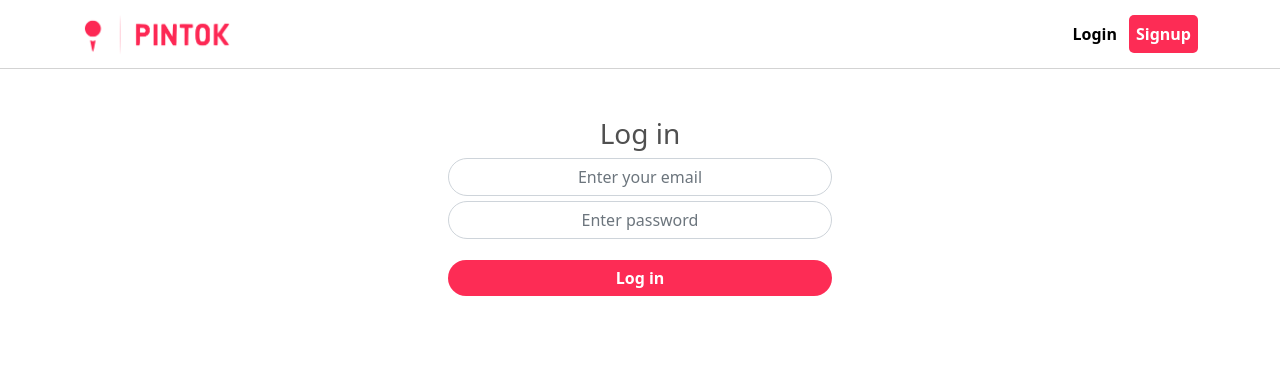
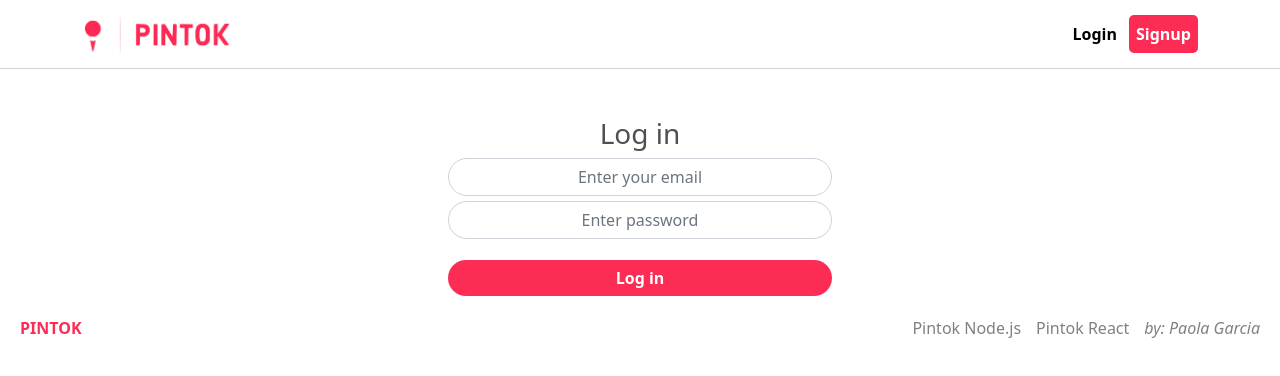
Before and after one commit to paolaagarmun/pintok-frontend, a React (Create React App) app: page /editCategory/1 in a window 1280 px wide. Shown: the top 376 px of the page. Built offline with nearby package versions, Linux system fonts and the light colour scheme; no server answers.

Commit message:
working on styling

```diff
--- a/package.json
+++ b/package.json
@@ -12,6 +12,7 @@
     "react": "^17.0.2",
     "react-bootstrap": "^2.0.3",
     "react-dom": "^17.0.2",
+    "react-google-login": "^5.2.2",
     "react-router-dom": "^6.1.1",
     "react-routes": "^0.2.6",
     "react-scripts": "4.0.3",
--- a/src/App.js
+++ b/src/App.js
@@ -9,6 +9,7 @@ import LoginView from './views/LoginView';
 import SignupView from './views/SignupView';
 import AuthRoute from './components/AuthRoute';
 import EditCategoryView from './views/EditCategoryView';
+import Footer from './components/Footer';
 
 
 function App() {
@@ -26,6 +27,7 @@ function App() {
           <Route path="/editCategory/:id" element={<EditCategoryView/>} />
         </Route>
      </Routes>
+     <Footer/>
     </BrowserRouter>
 
   );
--- /dev/null
+++ b/src/components/Footer.js
@@ -0,0 +1,15 @@
+const Footer = () => {
+    return (
+        <div className="footer">
+            <p className="pintok">PINTOK</p>
+            <div className="links">
+                <a href="https://github.com/paolaagarmun/pintok-backend">Pintok Node.js</a>
+                <a href="https://github.com/paolaagarmun/pintok-frontend">Pintok React</a>
+                <p>by: Paola Garcia</p>
+            </div>
+        </div>
+
+    )
+}
+
+export default Footer;
--- /dev/null
+++ b/src/styles/footer/footer.scss
@@ -0,0 +1,24 @@
+.footer {
+    display: flex;
+    justify-content: space-between;
+    margin: 0 20px;
+    bottom: 0;
+
+    .links a{
+        margin-left: 15px;
+        text-decoration: none;
+        color: gray
+    }
+    .links {
+        display: flex;
+    }
+    .links p {
+        margin-left: 15px;
+        color: gray;
+        font-style: italic;
+    }
+    .pintok {
+        font-weight: bold;
+        color: $primary-color
+    }
+}
--- a/src/styles/style.scss
+++ b/src/styles/style.scss
@@ -4,4 +4,5 @@ $primary-color: #fd2c55;
 @import './singleCatView/singleCatView';
 @import './form/form';
 @import './cards/card';
-@import './navbar/navbar'
+@import './navbar/navbar';
+@import './footer/footer'
```
Also changed, not shown: 1 other file (tests, documents, lock files or other folders).
